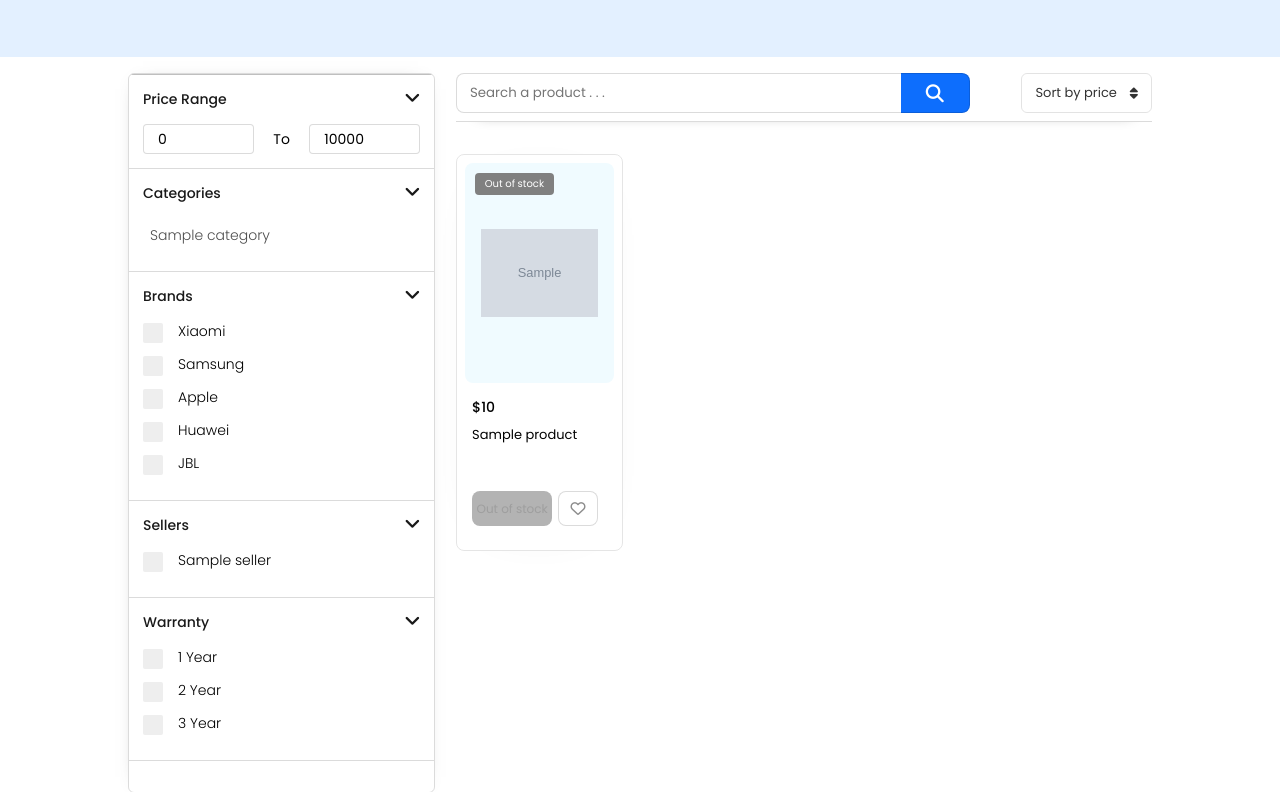
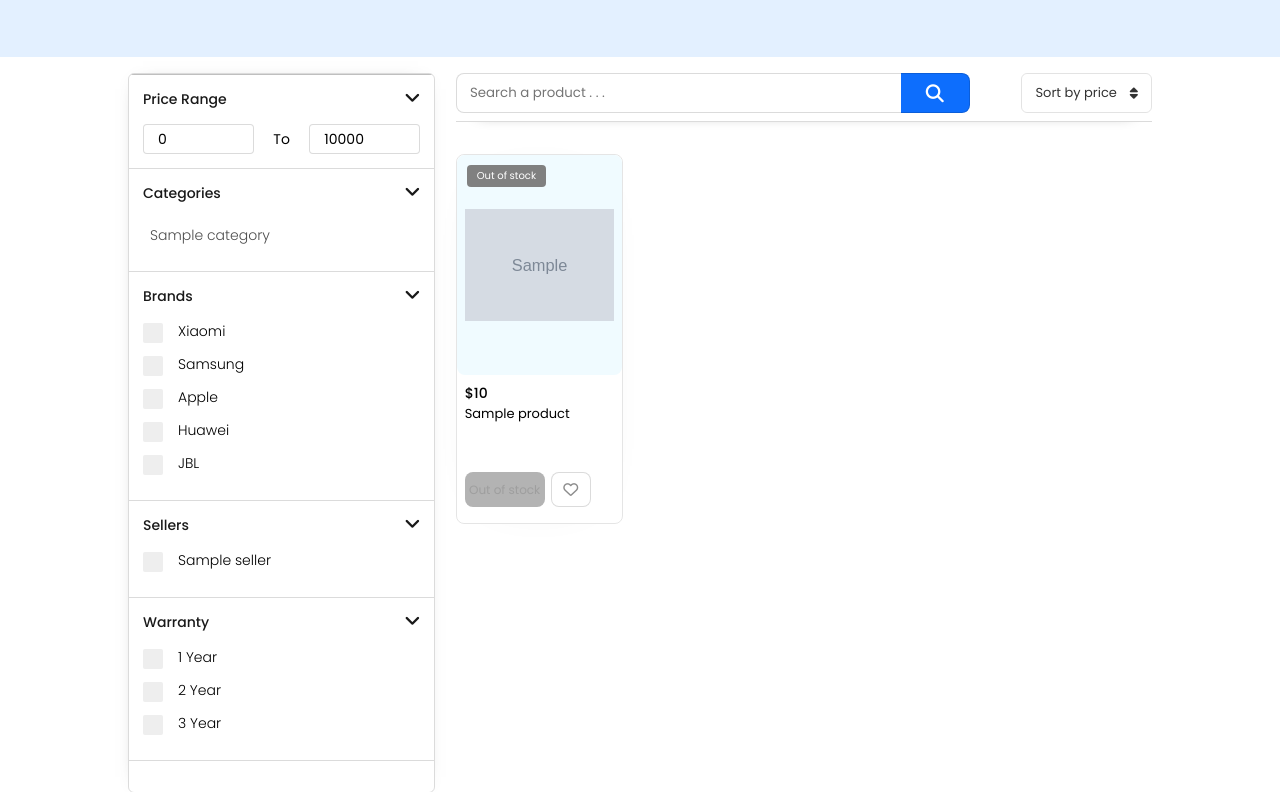
Before and after one commit to jahir-raihan/qs-django-task, a Django app: page / in a window 1280 px wide. Shown: the part 73-865 px from the top of the page. Run offline with Django 5.2, Linux system fonts and the light colour scheme; tables that the repository leaves empty hold one stand-in row (values such as "Sample post"); grey boxes marked "Sample" are stand-in pictures; some libraries are stand-ins or nearby versions.

Commit message:
Fixed few css issues

```diff
--- a/EcommerceFilter/static/css/products.css
+++ b/EcommerceFilter/static/css/products.css
@@ -520,11 +520,14 @@ header .only-navicons:hover {
 }
 .product-list .products-grid .product-card {
   border-radius: 8px;
-  padding:.5em;
   border: 1px solid rgb(0 0 0 / 10%);
   box-shadow: -1px 3px 57px -46px rgba(0, 0, 0, 0.23);
   -webkit-box-shadow: -1px 3px 57px -46px rgba(0, 0, 0, 0.23);
   -moz-box-shadow: -1px 3px 57px -46px rgba(0, 0, 0, 0.23);
+}
+
+.card-bottom{
+  padding:.5em;
 }
 .product-list .products-grid .product-card .p-c-img {
   position: relative;
@@ -534,7 +537,7 @@ header .only-navicons:hover {
   background:#f0fbff;
   justify-content: center;
   align-items: center;
-  padding: 1em;
+  padding: .5em;
   border-radius:8px;
 }
 .product-list .products-grid .product-card .p-c-img img {
@@ -544,7 +547,6 @@ header .only-navicons:hover {
 .product-list .products-grid .product-card .price {
   font-weight: 500;
   width: 90%;
-  margin: 1em auto 0 auto;
   display: flex;
 }
 .product-list .products-grid .product-card .price p {
@@ -561,14 +563,14 @@ header .only-navicons:hover {
 .product-list .products-grid .product-card .title {
   font-size: 14px;
   width: 90%;
-  margin: 0.5em auto;
   height: 60px;
 }
 .product-list .products-grid .product-card .p-c-btns {
   width: 90%;
   display: flex;
   align-items: center;
-  margin: 0 auto 1em auto;
+  margin:.5em 0;
+
 }
 .product-list .products-grid .product-card .p-c-btns button {
   height: 40px;
--- a/EcommerceFilter/templates/products.html
+++ b/EcommerceFilter/templates/products.html
@@ -323,18 +323,13 @@
                                     </div>
                                 </div>
 
+                                <div class="card-bottom">
 
-                                {% if product.on_discount %}
-                                     <div class="price">
-                                        <p class="n-price">${{product.product_price}}</p>
-                                         <p class="offer-price">$<span>{{product.discount_price}}</span></p>
-                                     </div>
-                                {% else %}
                                     <div class="price">
                                         <p>$<span>{{product.product_price}}</span></p>
 
                                     </div>
-                                {% endif %}
+
                                     <p class="title">{{product.product_title}}</p>
 
 
@@ -347,6 +342,7 @@
                                         <button class="add-to-wishlist">
                                             <i class="far fa-heart"></i>
                                         </button>
+                                    </div>
                                 </div>
                             </div>
 
```
Also changed, not shown: EcommerceFilter/templates/products_filter_template.html (+4 -7 lines). Lines whose indentation alone changed are shown as unchanged.
